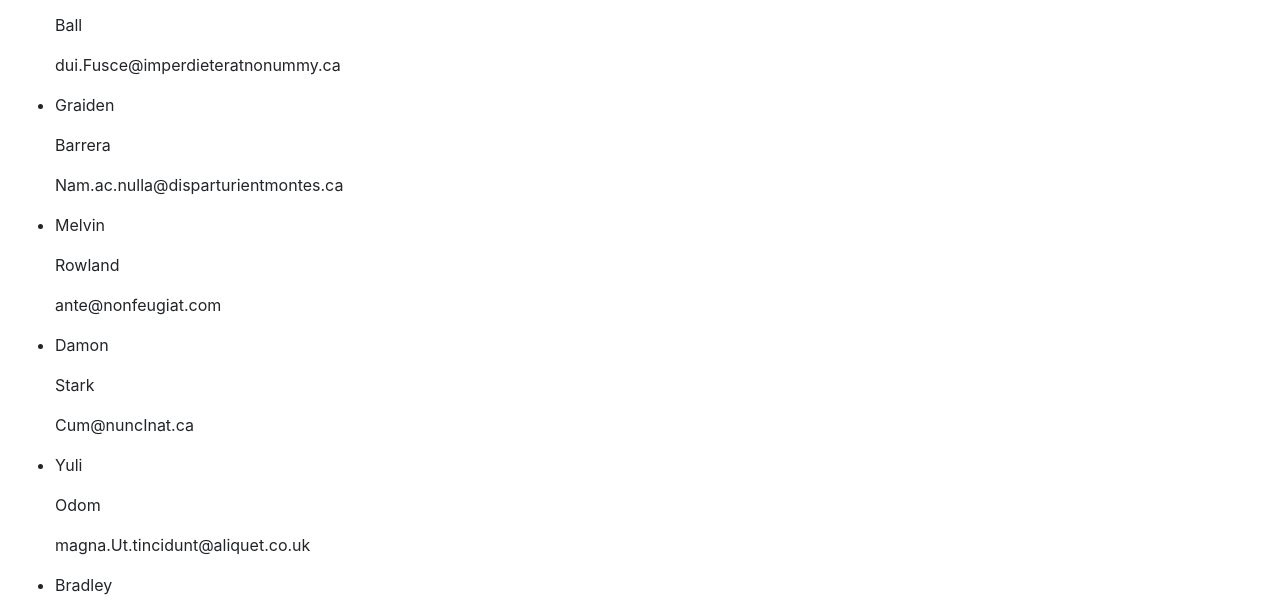
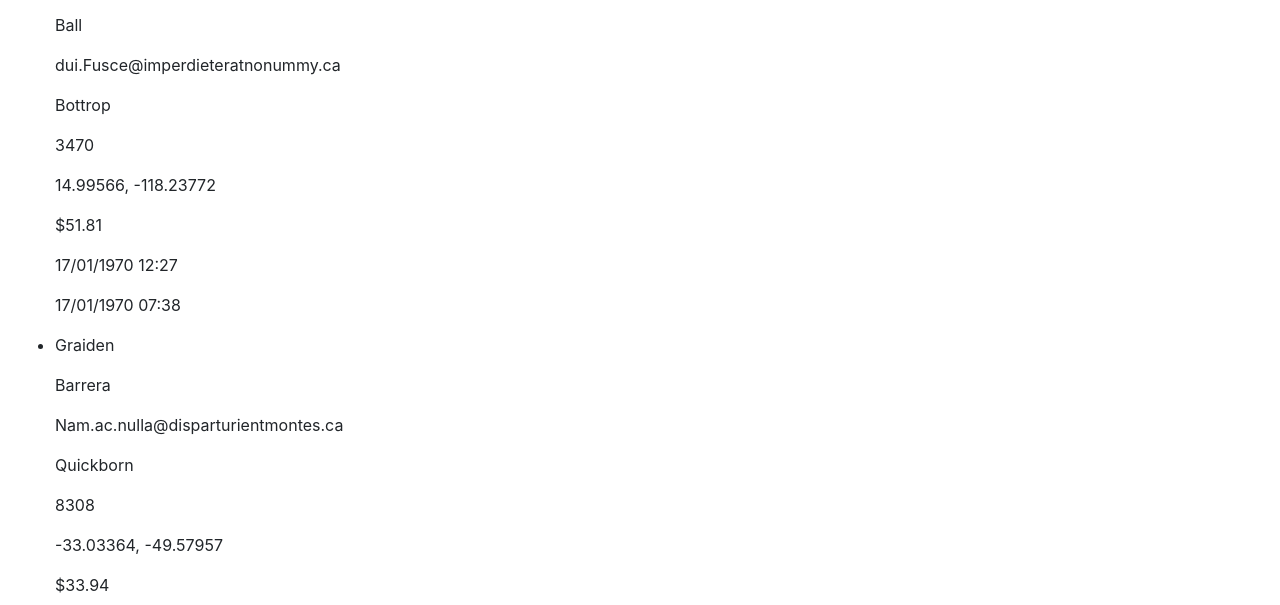
Before and after one commit to tablelist/angular-admin-directives, a website: page src/index.html in a window 1280 px wide. Shown: the part 195-800 px from the top of the page. Drawn offline with nearby package versions, Linux system fonts and the light colour scheme; some packages are replaced by stand-ins of ours.

Commit message:
Preview sample data on the home page

```diff
--- a/src/templates/user-list.html
+++ b/src/templates/user-list.html
@@ -6,6 +6,12 @@
       <p>{{user.firstname}}</p>
       <p>{{user.lastname}}</p>
       <p>{{user.email}}</p>
+      <p>{{user.city}}</p>
+      <p>{{user.pin}}</p>
+      <p>{{user.location}}</p>
+      <p>{{user.credit | currency}}</p>
+      <p>{{user.created | date:'dd/MM/yyyy HH:mm'}}</p>
+      <p>{{user.updated | date:'dd/MM/yyyy HH:mm'}}</p>
     </li>
   </ul>
 </div>
```
